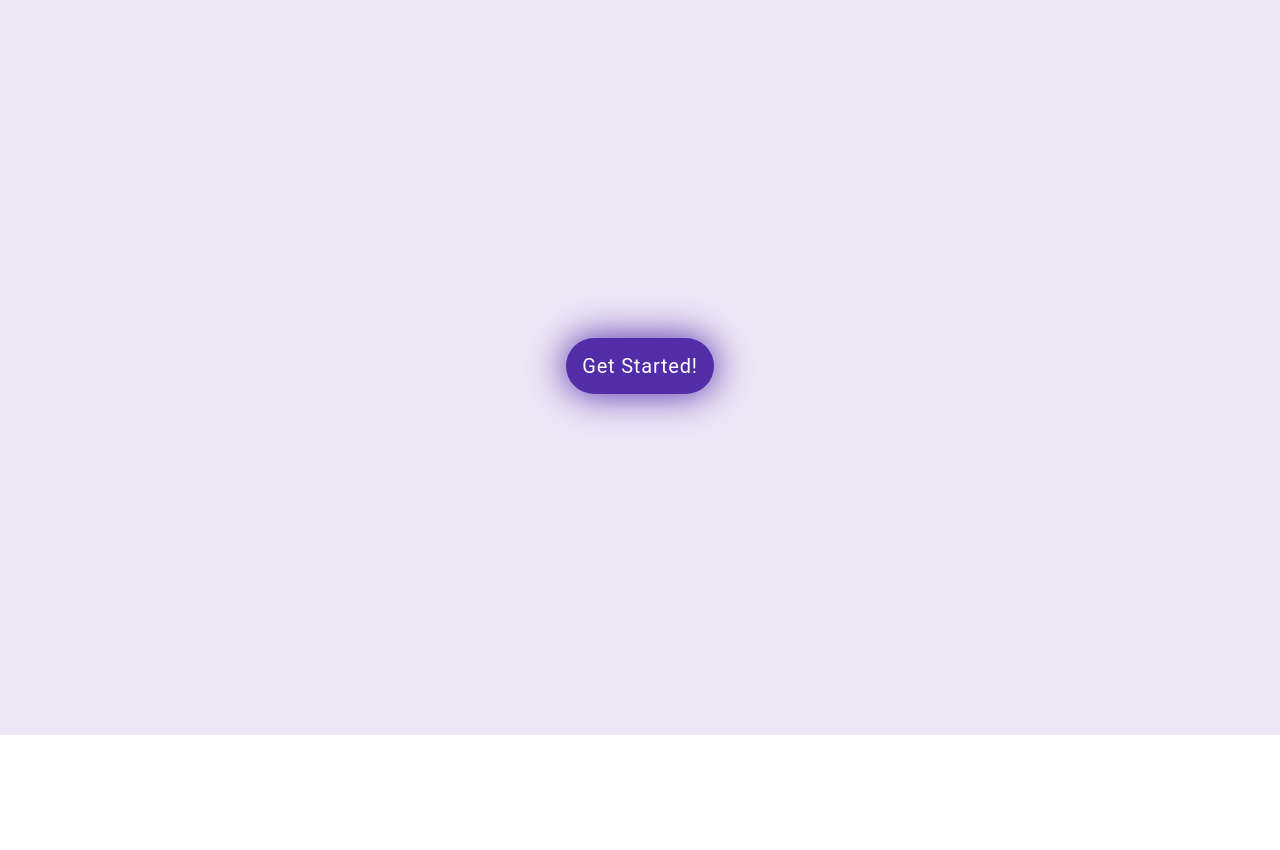
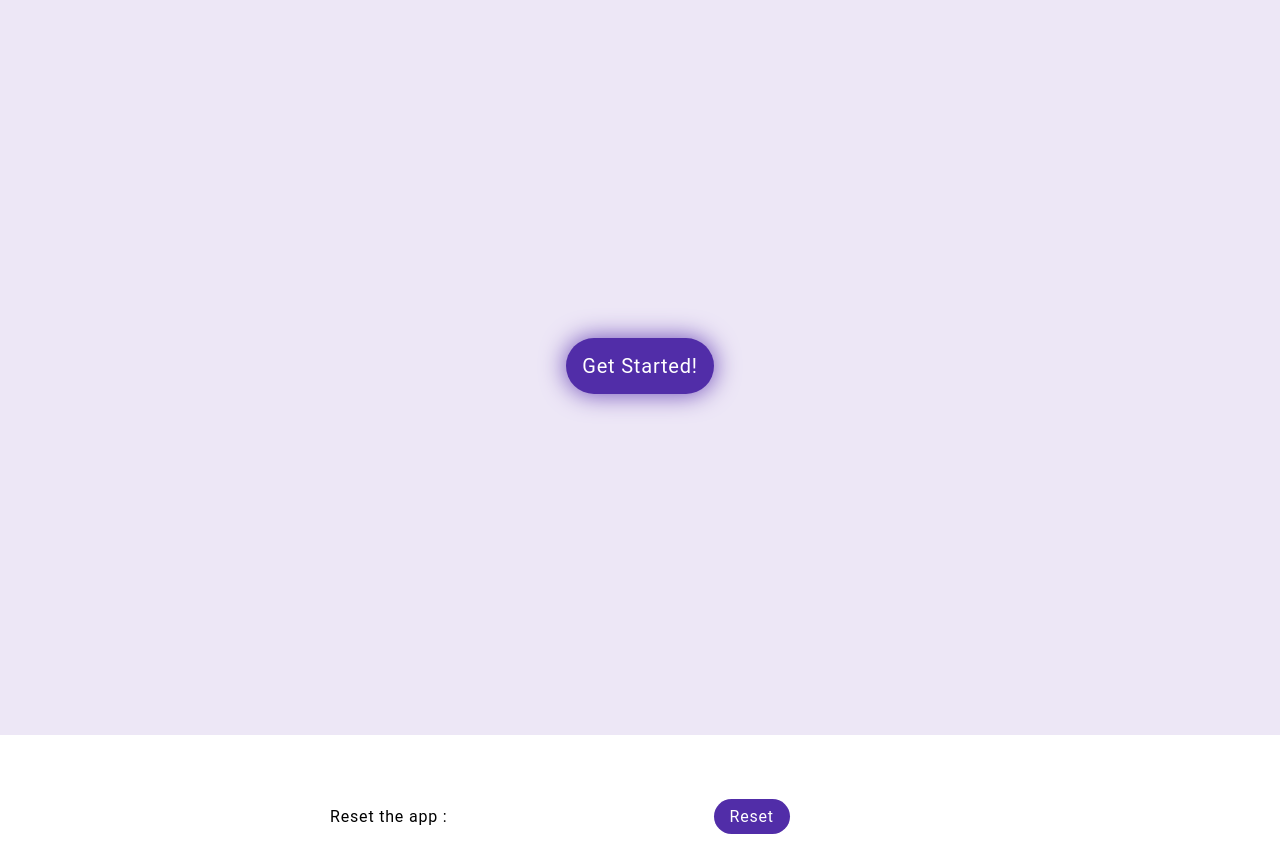
Before and after one commit to coding-cosmos/Attendance-Tracker, a website built with webpack: page src/index.html in a window 1280 px wide. Shown: the part 65-915 px from the top of the page. Before the commit the page ends 800 px from the top, so only its background shows below. Built offline with nearby package versions, Linux system fonts and the light colour scheme.

Commit message:
Add settings page

```diff
--- a/src/index.html
+++ b/src/index.html
@@ -206,6 +206,15 @@
 
         </div>
       </div>
+
+      <div id="settings-page" class="page">
+        <div class="settings-pg-wrapper">
+          <div class="reset setting">
+            <span>Reset the app : </span>
+            <button>Reset</button>
+          </div>
+        </div>
+      </div>
     </div>
   </div>
 </body>
--- a/src/styles/style.css
+++ b/src/styles/style.css
@@ -504,6 +504,38 @@ dialog::backdrop {
     width: 100%;
 }
 
+#settings-page{
+    justify-content: center;
+    align-items: center;
+    flex-direction: column;
+}
+
+#settings-page .settings-pg-wrapper{
+    margin: 48px;
+    padding: 16px;
+    background-color: white;
+    width: 80vw;
+    border-radius: 24px;
+}
+
+#settings-page .setting{
+    display: flex;
+    flex-direction: row;
+    align-items: center;
+    justify-content: space-evenly;
+}
+
+#settings-page .reset>button{
+    padding: 8px 16px;
+    border: none;
+    background-color: var(--bg-clr-primary);
+    color: white;
+    font-size: 1rem;
+    border-radius: var(--border-radius);
+}
+#settings-page .reset>button:active{
+   background-color: var(--bg-clr-secondary);
+}
 @keyframes slide {
     0% {
         transform: translateX(-50vw);
```
